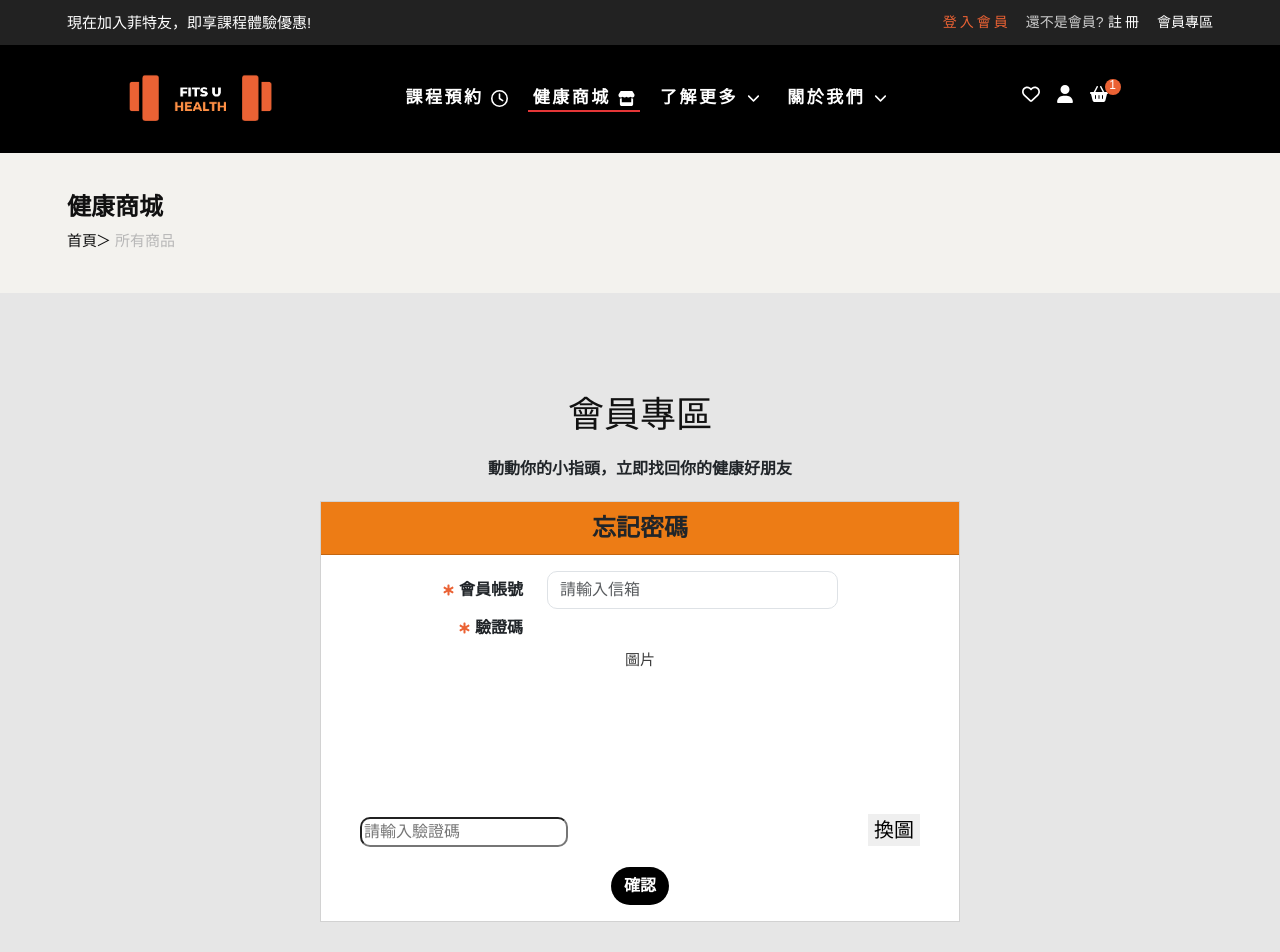
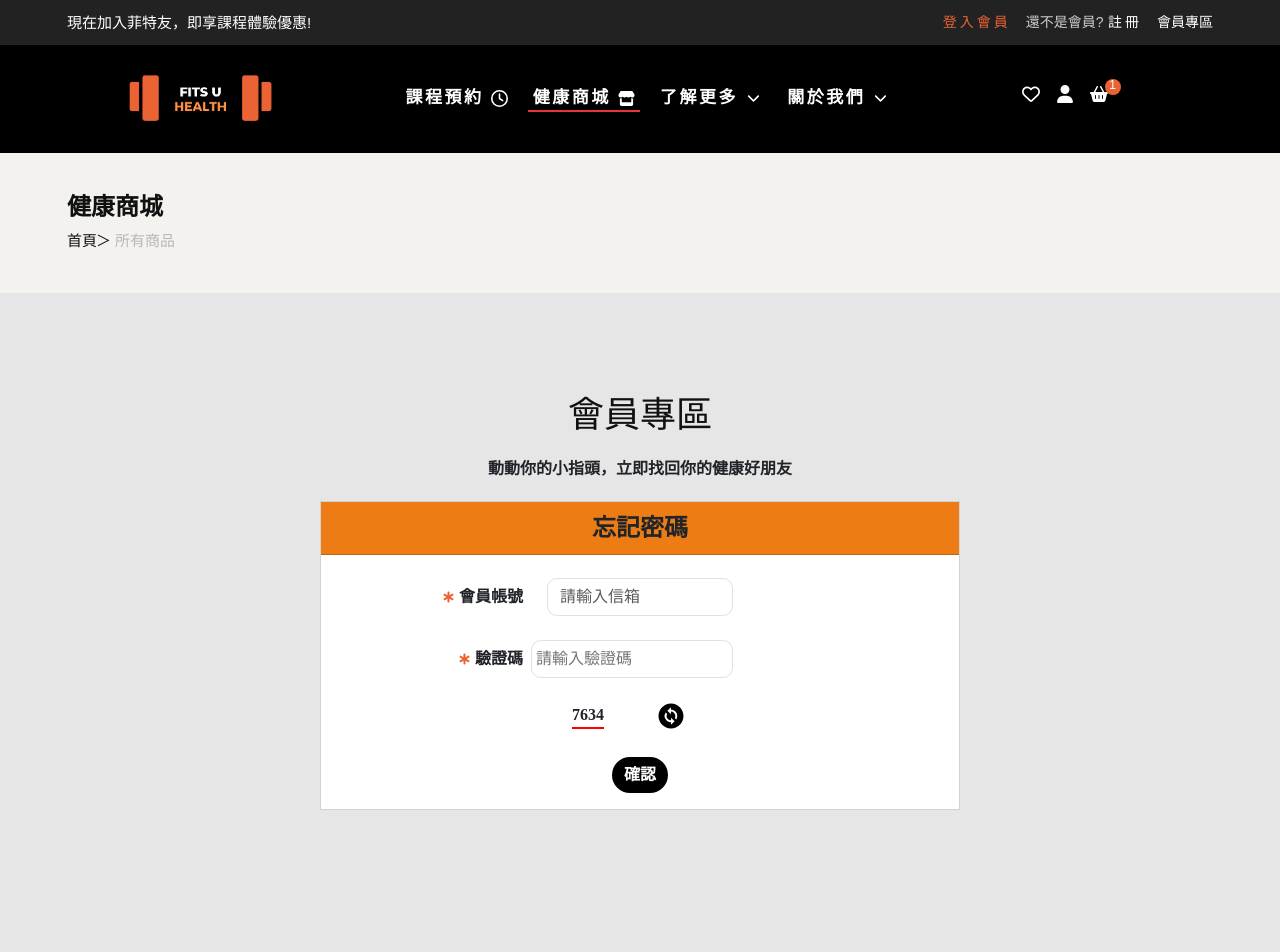
Before and after one commit to ni86910/team1_final, a Next.js app in the folder frontend-react/: page /member/forget-password in a window 1280 px wide. Shown: the top 952 px of the page. Built offline with nearby package versions, Linux system fonts and the light colour scheme.

Commit message:
驗證碼數字可變更功能

```diff
--- a/frontend-react/components/member/forget-password.js
+++ b/frontend-react/components/member/forget-password.js
@@ -1,9 +1,23 @@
-import React from 'react'
+import React, { useState } from 'react'
+import { Col, Button } from 'react-bootstrap'
+import { FaStarOfLife } from 'react-icons/fa6'
 import style from '@/styles/forget-password.module.scss'
-import Image from 'next/image'
-import { FaStarOfLife } from 'react-icons/fa6'
+
+import { MdChangeCircle } from 'react-icons/md'
 
 export default function ForgetPasswordPage() {
+  const [randomCode, setRandomCode] = useState('')
+
+  // 生成隨機的四位數字驗證碼
+  const generateRandomCode = () => {
+    const code = Math.floor(1000 + Math.random() * 9000)
+    setRandomCode(code.toString())
+  }
+
+  // 初始化時生成一次驗證碼
+  useState(() => {
+    generateRandomCode()
+  }, [])
   return (
     <>
       <section className={style['forget-section']}>
@@ -33,7 +47,7 @@ export default function ForgetPasswordPage() {
                               <FaStarOfLife className={style['icon-padding']} />
                               會員帳號
                             </label>
-                            <div className="col-md-6">
+                            <div className="col-md-4 col-form-label text-md-right">
                               <input
                                 style={{ borderRadius: '10px' }}
                                 type="email"
@@ -45,49 +59,46 @@ export default function ForgetPasswordPage() {
                               />
                             </div>
                           </div>
+
                           <div
                             className={`form-group row ${style['forget-box']}`}
                           >
                             <label
-                              htmlFor="password"
+                              htmlFor="verify-code"
                               className={`col-md-4 col-form-label text-md-right ${style['label-text']}`}
                             >
                               <FaStarOfLife className={style['icon-padding']} />
                               驗證碼
                             </label>
-                            <div className="input_block">
-                              <p id="verify_code">圖片</p>
+                            <div
+                              className={`col-md-4 col-form-label text-md-right ${style['label-text']}`}
+                            >
                               <input
-                                style={{ borderRadius: '10px' }}
-                                id="validText"
+                                className={style['verify-box']}
                                 type="text"
-                                placeholder="請輸入驗證碼"
+                                placeholder=" 請輸入驗證碼"
                               />
-                              <canvas id="auth-code" />
-                              <button
-                                id="reBtn"
-                                style={{
-                                  left: 15,
-                                  bottom: 6,
-                                  borderStyle: 'none',
-                                  border: 'none',
-                                  outline: 'none',
-                                  fontSize: 20,
-                                  cursor: 'pointer',
-                                }}
-                              >
-                                換圖
-                              </button>
-                              <span id="result" style={{ color: 'red' }} />
                             </div>
                           </div>
-                          <button
-                            type="submit"
-                            className={`btn ${style['forget-btn']}`}
-                          >
+                          <Col className={style['verify-col']}>
+                            <div
+                              id="verify-code"
+                              className={style['verify-number']}
+                            >
+                              {randomCode}
+                            </div>
+                            <Button
+                              className={style['changg']}
+                              onClick={generateRandomCode}
+                            >
+                              <MdChangeCircle size={'30px'} />
+                            </Button>
+                          </Col>
+
+                          <Button type="submit" className={style['forget-btn']}>
                             <span className="glyphicon glyphicon-off" />
                             確認
-                          </button>
+                          </Button>
                         </form>
                       </div>
                     </div>
--- a/frontend-react/styles/forget-password.module.scss
+++ b/frontend-react/styles/forget-password.module.scss
@@ -38,36 +38,9 @@ text-align: center;
   align-items: center;
   width: 200px;
 }
-/*
-#code {
-cursor: pointer;
-font-family: Arial;
-font-style: italic;
-font-weight: bold;
-border: 0;
-letter-spacing: 2px;
-color: blue;
-background-color: red;
-padding: 4px;
-width: 120px;
-height: 18px;
-text-align: center;
-}
 
-#recode {
-cursor: pointer;
-font-size: 14px;
-}
-
-.code-v {
-margin: 0px auto;
-width: 200px;
-height: 100px;
-border: 5px #ffac55 solid;
-padding: 5px;
-}
-*/
 .forget-btn{
+  border: none;
   background-color: black;
   color: white;
   font-weight: 600;
@@ -79,3 +52,38 @@ padding: 5px;
     border-radius: 50px;
   }
 }
+
+.verify-box{
+  padding: 0px;
+  margin: 10px 0px;
+  border: 1px solid #dee2e6;
+  border-radius: 10px;
+  width:256px;
+  height: 38px;
+}
+
+.verify-col{
+  display: flex;
+  justify-content: center;
+  align-items: center;
+}
+.verify-number{
+  border-bottom: 2px solid red;
+  margin-right: 30px;
+}
+
+.changg{
+  display: flex;
+  justify-content: center;
+  font-size: 13px;
+  border:none ;
+  margin-top: 20px;
+  margin: 0px 10px;
+  background-color: transparent;
+  color:black;
+  &:hover{
+    border:none;
+    background-color: transparent;
+    color:black;
+  }
+}
--- a/frontend-react/styles/global.scss
+++ b/frontend-react/styles/global.scss
@@ -25,7 +25,8 @@ $dropdown-border-radius:50px;
 // 導入所有 bootstrap 樣式
 @import '~bootstrap/scss/bootstrap';
 // ↓↓↓  其它客製樣式要寫在這行的"下面" ↓↓↓
-// Register css
+
+/* Register- Select */
 .form-select {
   border-radius: 10px;
 }
@@ -39,6 +40,22 @@ $dropdown-border-radius:50px;
     background-color: #EB6234;
     border-color: #EB6234;
   }
+}
+
+/* Order- Accordion */
+.accordion-header{
+background-color: black;
+color:white;
+}
+.accordion-button {
+  font-family: 微軟正黑體;
+  font-weight: bold;
+}
+.accordion-button:not(.collapsed){
+  font-family: 微軟正黑體;
+  font-weight: bold;
+  background-color: $primary-color;
+  color: white;
 }
 
 // google Noto Sans TC 字體
```
